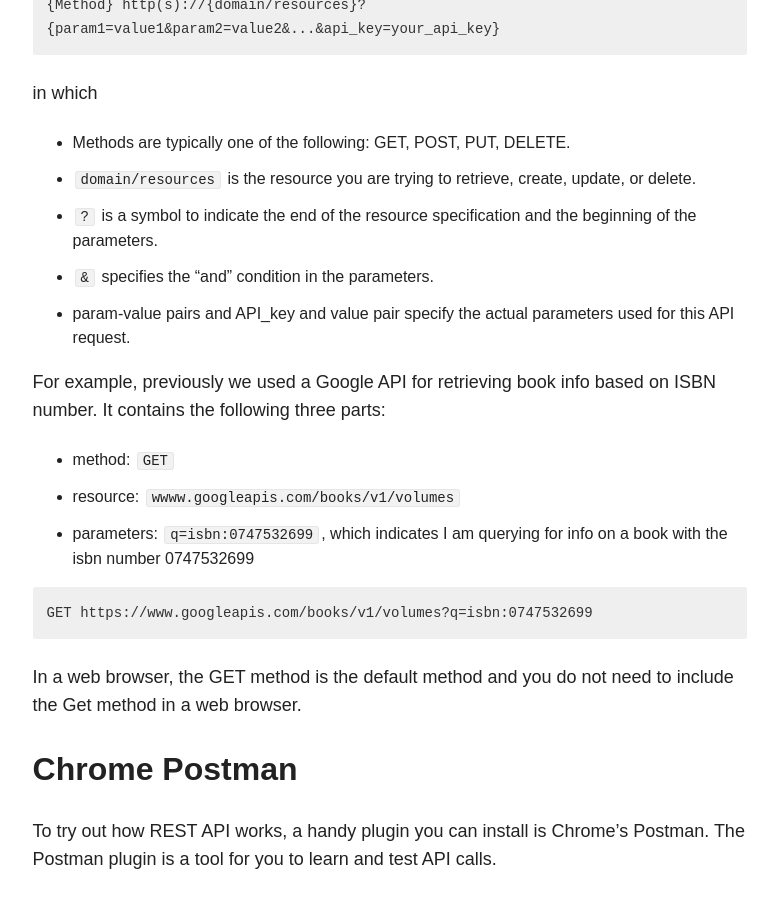
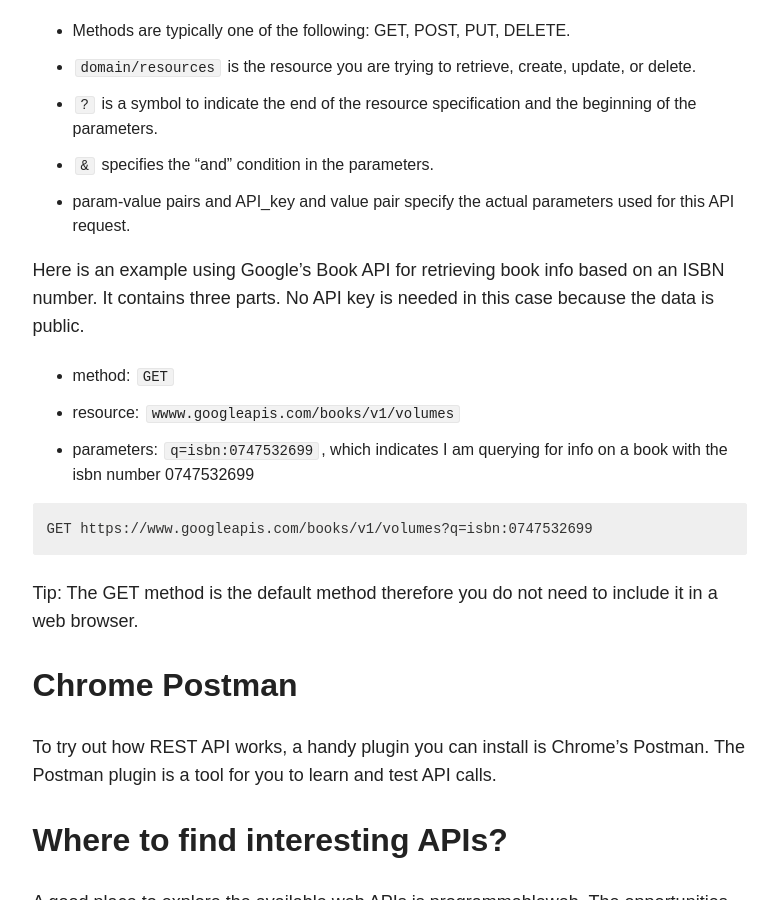
Before and after one commit to taolicd/taolicd.github.io, a Jekyll site: the page built from _posts/blog/2019-08-08-Intro_API_blog.md, in a window 1280 px wide and 900 px high, scrolled down 4379 px. Shown: the whole window, without its empty margins (347-1125 px from the left). Built offline with Jekyll 4.4.1, drawn with Linux system fonts in a browser that asks for light colours; comment, search, counter and statistics services are not loaded; some of the changed text lies outside the part shown.

Commit message:
revisions

````diff
--- a/_posts/blog/2019-08-08-Intro_API_blog.md
+++ b/_posts/blog/2019-08-08-Intro_API_blog.md
@@ -46,9 +46,6 @@ Some APIs do not need authorization. Some require authorization but do not charg
 
 Here is a collection of interesting public APIs [https://github.com/public-apis/public-apis](https://github.com/public-apis/public-apis). On this page, the Auth column identifies whether authorization is required for using the corresponding API.
 
-Here is an example Google Book API, which allows you to get public data for books based on ISBN without authorization. Take a close look at the isbn in this URL [https://www.googleapis.com/books/v1/volumes?q=isbn:0747532699](https://www.googleapis.com/books/v1/volumes?q=isbn:0747532699). You can change the ISBN number to get results for a different book.
-
-
 
 ##  What can you use APIs for?
 
@@ -83,7 +80,8 @@ Another important factor to keep in mind is, to perform actions such as POST, PU
 In this example REST API syntax, the API key is submitted as part of the parameters:
 
 ```
-{Method} http(s)://{domain/resources}?
+{Method}
+http(s)://{domain/resources}?
 {param1=value1&param2=value2&...&api_key=your_api_key}
 ```
 in which
@@ -94,7 +92,7 @@ in which
 * `&` specifies the "and" condition in the parameters.
 *  param-value pairs and API_key and value pair specify the actual parameters used for this API request.
 
-For example, previously we used a Google API for retrieving book info based on ISBN number. It contains the following three parts:
+Here is an example using Google's Book API for retrieving book info based on an ISBN number. It contains three parts. No API key is needed in this case because the data is public.
 
 * method: `GET`
 * resource: `wwww.googleapis.com/books/v1/volumes`
@@ -104,7 +102,7 @@ For example, previously we used a Google API for retrieving book info based on I
 GET https://www.googleapis.com/books/v1/volumes?q=isbn:0747532699
 ```
 
-In a web browser, the GET method is the default method and you do not need to include the Get method in a web browser.
+Tip: The GET method is the default method therefore you do not need to include it in a web browser.
 
 
 ## Chrome Postman
````
Also changed, not shown: other parts of _posts/blog/2019-08-08-Intro_API_blog.md (+1 -1 lines).
